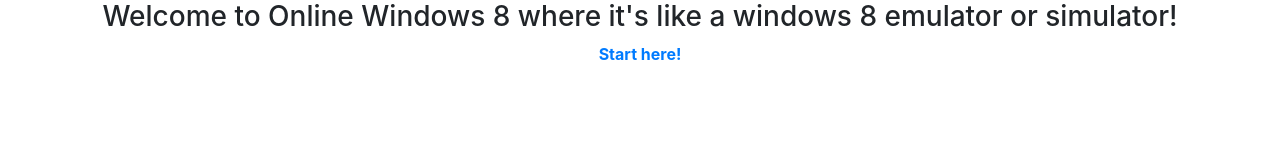
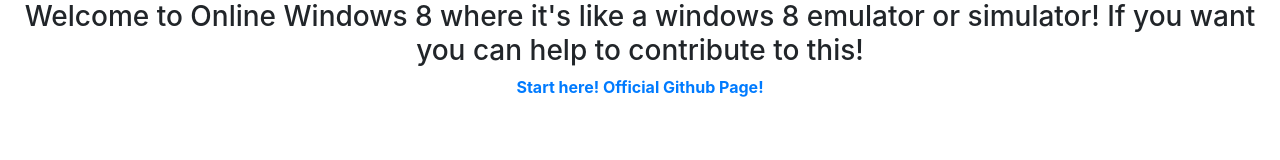
Before and after one commit to Alee14/windows8online, a plain HTML site: page index.html in a window 1280 px wide. Drawn offline with nearby package versions, Linux system fonts and the light colour scheme.

Commit message:
More updates!

```diff
--- a/index.html
+++ b/index.html
@@ -5,8 +5,8 @@
 </head>
 <body>
 <center>
-<h3>Welcome to Online Windows 8 where it's like a windows 8 emulator or simulator!</h3>
-<b><a href ="/lockscreen/index.html">Start here!</a></b>
+<h3>Welcome to Online Windows 8 where it's like a windows 8 emulator or simulator! If you want you can help to contribute to this!</h3>
+<b><a href ="/lockscreen/index.html">Start here!</a> <a href="https://github.com/Windows8Online/windows8online.github.io">Official Github Page!</a></b>
 </center>
 </body>
 </html>
```
